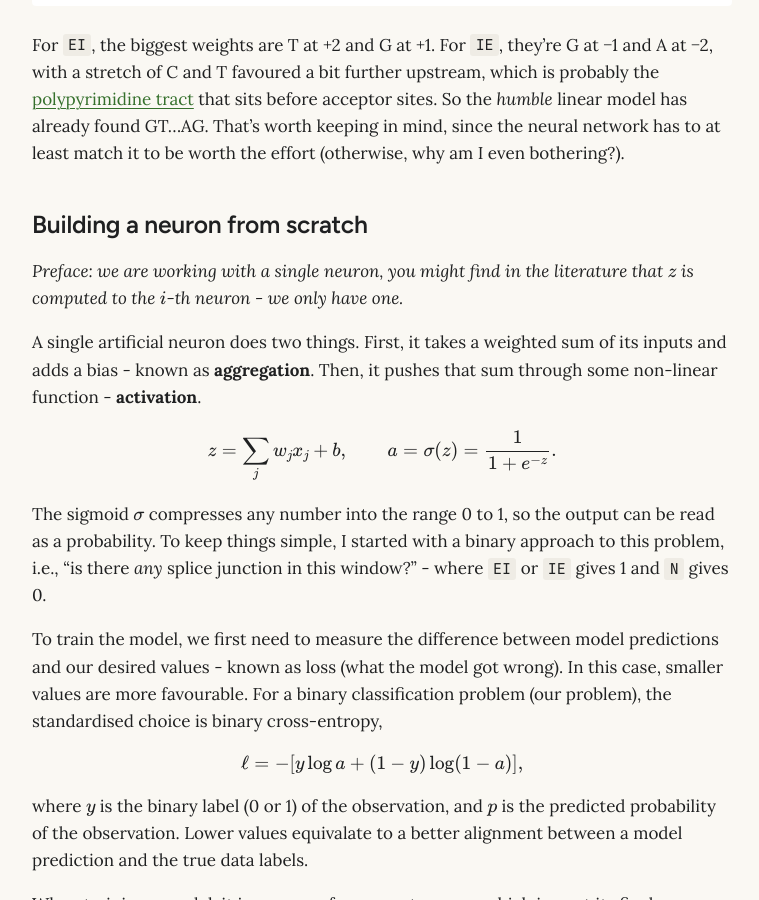
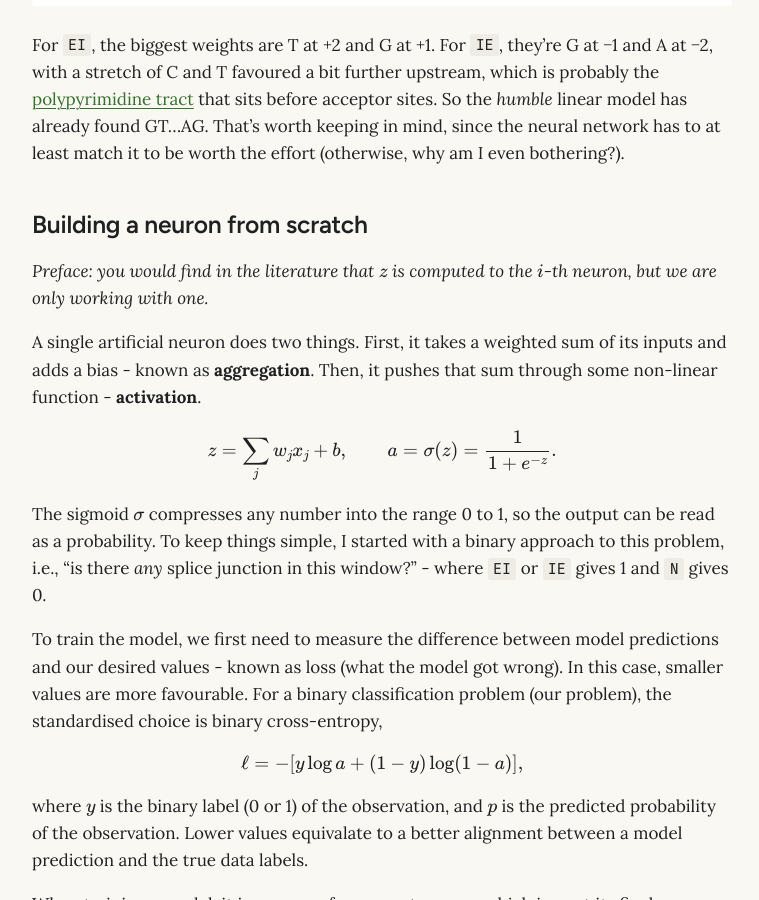
Before and after one commit to timj-wood/timj-wood.github.io, a Jekyll site: the page built from _posts/2026-10-22-splice-site-neural-network.md, in a window 1280 px wide and 900 px high, scrolled down 3294 px. Shown: the whole window, without its empty margins (258-1017 px from the left). Built offline with Jekyll 4.4.1, drawn with Linux system fonts in a browser that asks for light colours.

Commit message:
Update 2026-10-22-splice-site-neural-network.md

```diff
--- a/_posts/2026-10-22-splice-site-neural-network.md
+++ b/_posts/2026-10-22-splice-site-neural-network.md
@@ -84,7 +84,7 @@ For `EI`, the biggest weights are T at +2 and G at +1. For `IE`, they're G at
 
 ## Building a neuron from scratch
 
-*Preface: we are working with a single neuron, you might find in the literature that $z$ is computed to the $i$-th neuron - we only have one.*
+*Preface: you would find in the literature that $z$ is computed to the $i$-th neuron, but we are only working with one.*
 
 A single artificial neuron does two things. First, it takes a weighted sum of its inputs and adds a bias - known as **aggregation**. Then, it pushes that sum through some non-linear function - **activation**.
 
```
